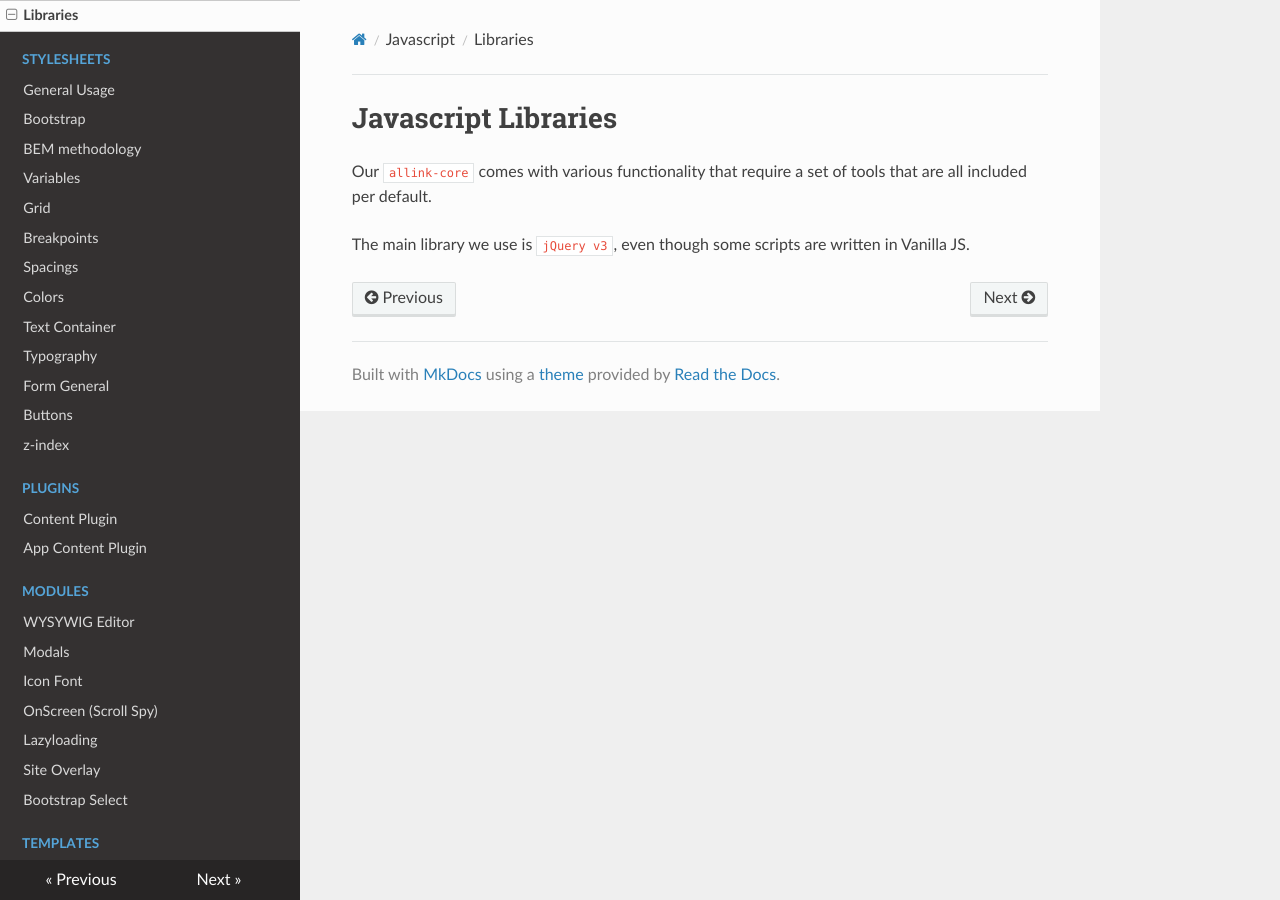
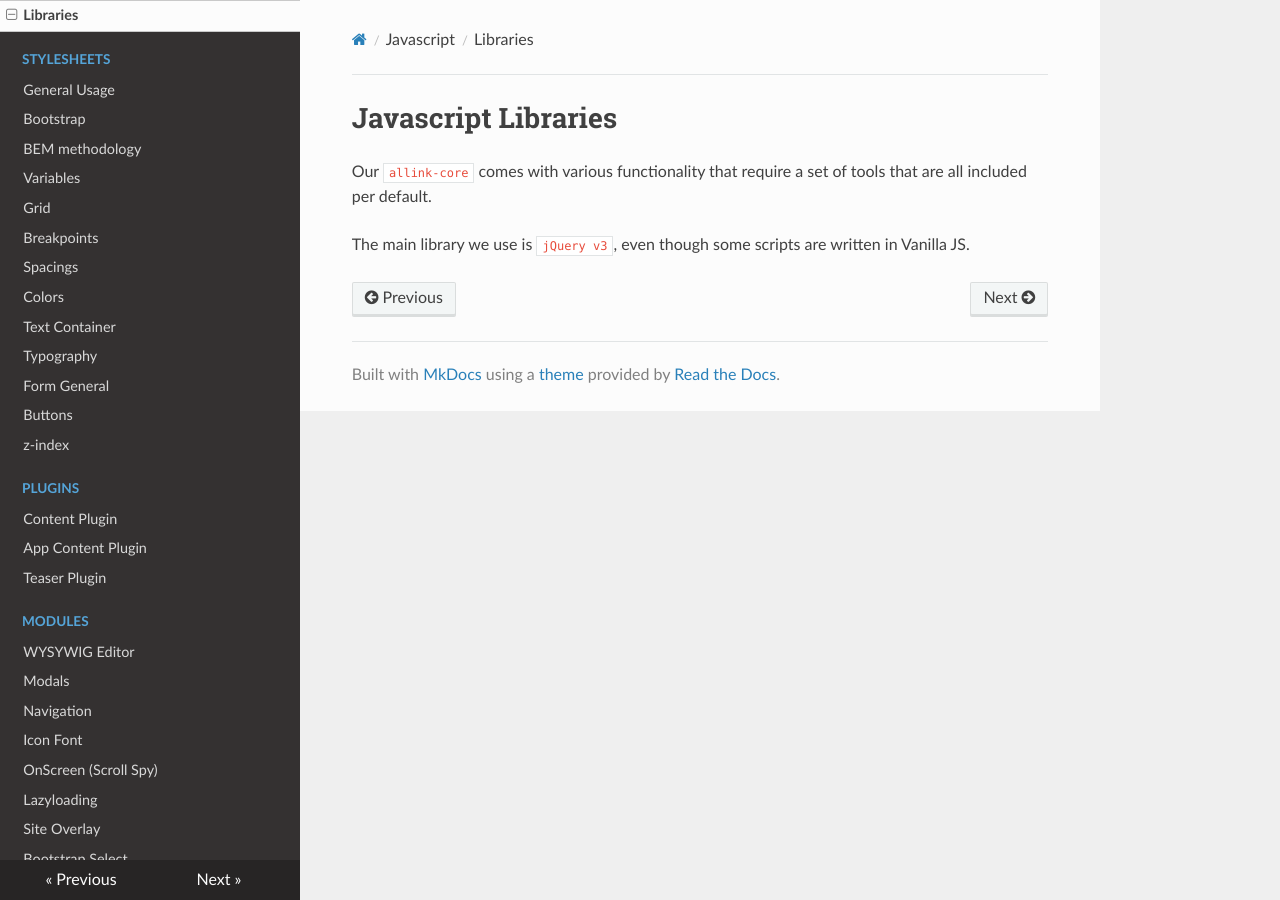
Before and after one commit to allink/allink-core-static, an MkDocs documentation site: the page built from docs/javascript/libraries.md, in a window 1280 px wide. Built offline with MkDocs 1.6.1, drawn with Linux system fonts in a browser that asks for light colours; nearby versions of some CDN libraries; old or Windows-style settings are respelled for this version of MkDocs.

Commit message:
Updated documentation

```diff
--- a/mkdocs.yml
+++ b/mkdocs.yml
@@ -27,14 +27,17 @@ pages:
   - Plugins:
     - Content Plugin: 'plugins/content-plugin.md'
     - App Content Plugin: 'plugins/app-content-plugin.md'
+    - Teaser Plugin: 'plugins/teaser-plugin.md'
   - Modules:
     - WYSYWIG Editor: 'modules/editor.md'
     - Modals: 'modules/modals.md'
+    - Navigation: 'modules/navigation.md'
     - Icon Font: 'modules/icons.md'
     - OnScreen (Scroll Spy): 'modules/onscreen.md'
     - Lazyloading: 'modules/lazyloading.md'
     - Site Overlay: 'modules/site-overlay.md'
     - Bootstrap Select: 'modules/bootstrap-select.md'
+    - DjangoCMS Modules: 'modules/djangocms-modules.md'
   - Templates:
     - base.html: 'templates/base.md'
     - Setting up page templates: 'templates/page-templates.md'
```
